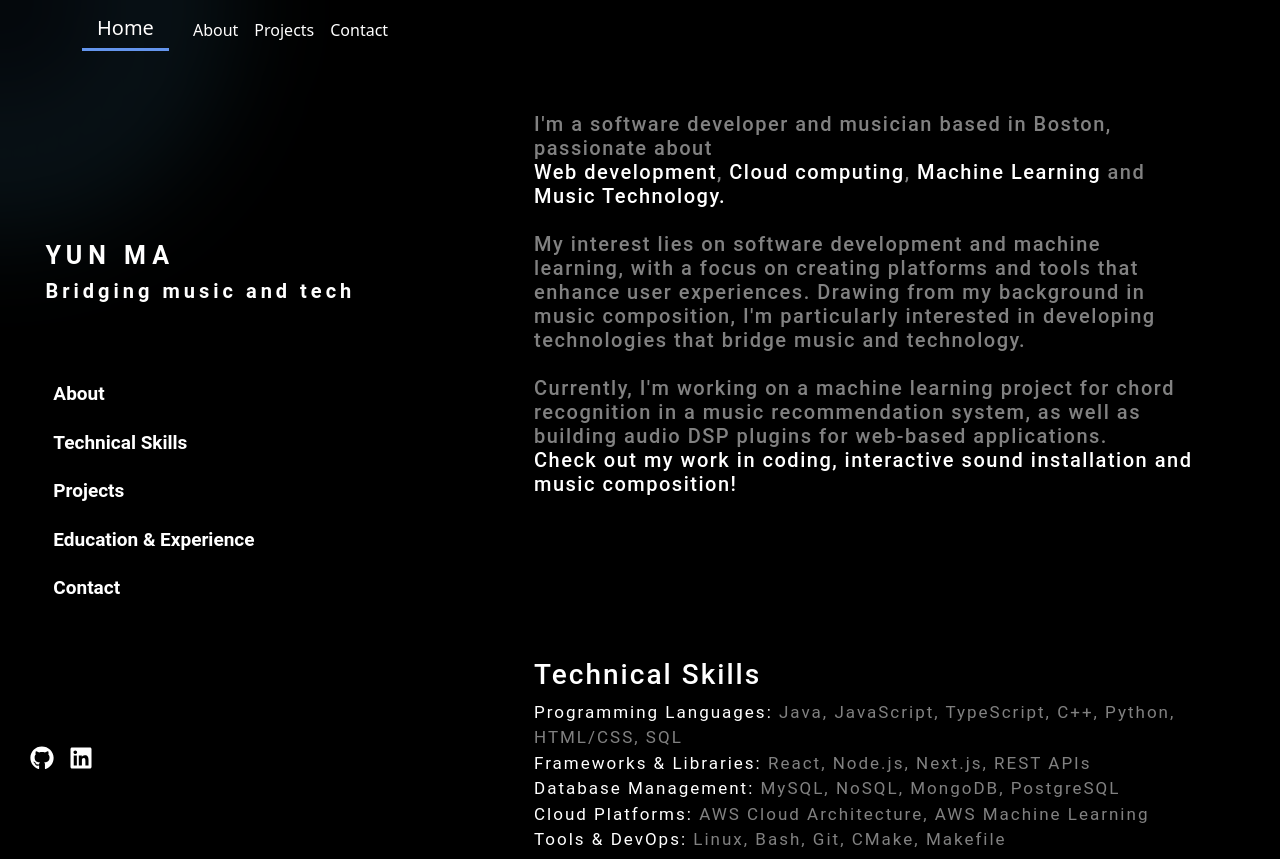
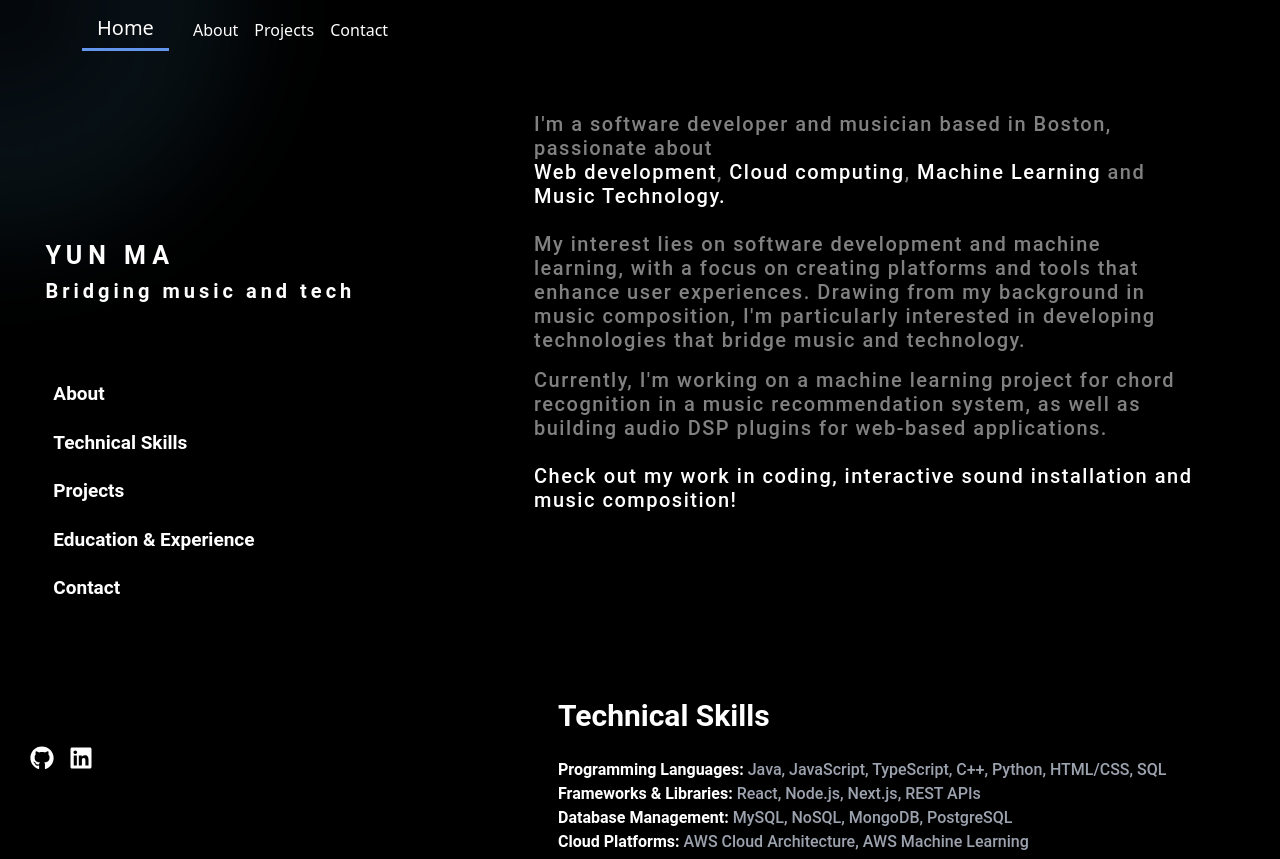
Before and after one commit to yunma-code/Personal-website, a React (Create React App) app in the folder frontend/: page / in a window 1280 px wide. Built offline with nearby package versions, Linux system fonts and the light colour scheme.

Commit message:
fix hover effect

```diff
--- a/frontend/src/components/home/contact.tsx
+++ b/frontend/src/components/home/contact.tsx
@@ -20,17 +20,17 @@ const Contact = () => {
   const handleSubmit = (e: React.FormEvent) => {
     e.preventDefault();
 
-		const form = e.target as HTMLFormElement;
+    const form = e.target as HTMLFormElement;
 
     emailjs
       .sendForm("service_15pcu43", "template_74v9w78", form, "jpI50jt1j2bQIT96E")
       .then(
         (result) => {
-					console.log(result.text);
+          console.log(result.text);
           setStatus("Message sent successfully!");
         },
         (error) => {
-					console.log(error.text);
+          console.log(error.text);
           setStatus("There was an error sending your message.");
         }
       );
@@ -38,9 +38,9 @@ const Contact = () => {
 
   return (
     <>
-      <div className="max-w-xl ml-0 mr-auto p-6 bg-gray-900 text-white rounded-lg">
+      <div className="max-w-3xl ml-0 mr-auto p-6 bg-gray-900 bg-opacity-0 hover:bg-opacity-100 transition duration-300 text-white rounded-lg">
         <h1 className="text-3xl font-semibold mb-4">Contact</h1>
-				<h2 className="text-sm"> Feel free to reach out for any inquiries or collaboration!</h2>
+        <h2 className="text-base"> Feel free to reach out for any inquiries or collaboration!</h2>
         <div className="flex gap-5 place-items-start">
         </div>
 
@@ -100,9 +100,8 @@ const Contact = () => {
 
         {status && (
           <div
-            className={`mt-4 p-4 rounded-lg ${
-              status.includes("error") ? "bg-red-500" : "bg-green-500"
-            } text-white`}
+            className={`mt-4 p-4 rounded-lg ${status.includes("error") ? "bg-red-400" : "bg-green-900"
+              } text-white`}
           >
             {status}
           </div>
--- a/frontend/src/components/home/education.tsx
+++ b/frontend/src/components/home/education.tsx
@@ -3,7 +3,7 @@ import "../../tailwind.css";
 const Education = () => {
 	return (
 		<>
-			<div className="bg-gray-900 text-white p-6 rounded-lg max-w-xl">
+			<div className="max-w-3xl ml-0 mr-auto p-6 bg-gray-900 bg-opacity-0 hover:bg-opacity-100 transition duration-300 text-white rounded-lg">
 				<div className="flex gap-5 place-items-start">
 					<p className="text-gray-400 text-sm">2023 — PRESENT
 					</p>
@@ -18,7 +18,7 @@ const Education = () => {
 				</div>
 			</div>
 			<br />
-			<div className="bg-gray-900 text-white p-6 rounded-lg max-w-xl">
+			<div className="max-w-3xl ml-0 mr-auto p-6 bg-gray-900 bg-opacity-0 hover:bg-opacity-100 transition duration-300 text-white rounded-lg">
 				<div className="flex gap-5 place-items-start">
 					<p className="text-gray-400 text-sm">2021 — 2023
 					</p>
@@ -33,7 +33,7 @@ const Education = () => {
 				</div>
 			</div>
 			<br />
-			<div className="bg-gray-800 text-white p-6 rounded-lg max-w-xl">
+			<div className="max-w-3xl ml-0 mr-auto p-6 bg-gray-900 bg-opacity-0 hover:bg-opacity-100 transition duration-300 text-white rounded-lg">
 				<div className="flex gap-5 place-items-start">
 					<p className="text-gray-400 text-sm">2021 Apr-Aug
 					</p>
--- a/frontend/src/components/home/home.css
+++ b/frontend/src/components/home/home.css
@@ -103,26 +103,8 @@
   margin-bottom: 20px;
 }
 
-.technical-text {
-  overflow-y: auto;
-  text-align: left;
-  font-size: 17px;
-  color: white;
-  overflow: visible !important;
-  color: rgba(255, 255, 255, 0.505);
-  font-family: "Roboto", sans-serif;
-  letter-spacing: 2px;
-
-}
-
-.technical-text h3 {
-  color: rgba(255, 255, 255, 0.505);
-
-}
-
-.technical-text li {
-  color: white;
-
+.intro {
+  padding-right: 8px;
 }
 
 .navigation-links {
--- a/frontend/src/components/home/home.tsx
+++ b/frontend/src/components/home/home.tsx
@@ -2,6 +2,7 @@ import Education from "./education";
 import "./home.css";
 import { FaGithub, FaLinkedin } from "react-icons/fa";
 import Contact from "./contact";
+import Technical from "./technical";
 
 const Home: React.FC = () => {
 
@@ -72,33 +73,22 @@ const Home: React.FC = () => {
 						</span>
 						<br />
 						<br />
-						<p className="mb-6">
-							My interest lies on software development and machine learning, with a focus on creating platforms and tools that enhance user experiences. Drawing from my background in music composition, I'm particularly interested in developing technologies that bridge music and technology.
+						<p className="intro">
+							My interest lies on software development and machine learning,
+							with a focus on creating platforms and tools that enhance user experiences.
+							Drawing from my background in music composition, I'm particularly interested in developing technologies that bridge music and technology.
 						</p>
-						Currently, I'm working on a machine learning project for chord recognition in a music recommendation system, as well as building audio DSP plugins for web-based applications.
-						<br />
+						Currently, I'm working on a machine learning project for chord recognition in a music
+						recommendation system, as well as building audio DSP plugins for web-based applications.
+						<br /><br />
 						<span style={{ color: "white" }}>Check out my work in coding, interactive sound installation and music composition!</span>
 
 					</h5>
 					<br />
 				</div>
 				<br /><br /><br /><br />
-				<div id="technical-skills" className="technical-text">
-					<h3>Technical Skills</h3>
-					<div><span style={{ color: "white" }}>Programming Languages: </span>
-						Java, JavaScript, TypeScript, C++, Python, HTML/CSS, SQL</div>
-					<div><span style={{ color: "white" }}>Frameworks & Libraries: </span>
-						React, Node.js, Next.js, REST APIs</div>
-					<div><span style={{ color: "white" }}>Database Management: </span>
-						MySQL, NoSQL, MongoDB, PostgreSQL</div>
-					<div><span style={{ color: "white" }}>Cloud Platforms: </span>
-						AWS Cloud Architecture, AWS Machine Learning</div>
-					<div><span style={{ color: "white" }}>Tools & DevOps: </span>
-						Linux, Bash, Git, CMake, Makefile</div>
-					<div><span style={{ color: "white" }}>Machine Learning: </span>
-						PyTorch, scikit-learn, Numpy, pandas, Matplotlib</div>
-					<div><span style={{ color: "white" }}>Audio Tools: </span>DAW, Processing, MaxMSP</div>
-				</div>
+				<Technical />
+
 
 				<div id="projects" className="projects-text">
 					<h3>Projects</h3>
--- /dev/null
+++ b/frontend/src/components/home/technical.tsx
@@ -0,0 +1,41 @@
+import "../../tailwind.css";
+
+const Technical = () => {
+	return (
+		<>
+			<div className="max-w-3xl ml-0 mr-auto p-6 bg-gray-900 bg-opacity-0 hover:bg-opacity-100 transition duration-300 text-white rounded-lg">
+				<h3 className="text-3xl font-semibold mb-4">Technical Skills</h3>
+				<div>
+					<span className="text-base font-semibold">Programming Languages: </span>
+					<span className="text-base font-medium text-gray-400">Java, JavaScript, TypeScript, C++, Python, HTML/CSS, SQL</span>
+				</div>
+				<div>
+					<span className="text-base font-semibold">Frameworks & Libraries: </span>
+					<span className="text-base font-medium text-gray-400">React, Node.js, Next.js, REST APIs</span>
+				</div>
+				<div>
+					<span className="text-base font-semibold">Database Management: </span>
+					<span className="text-base font-medium text-gray-400">MySQL, NoSQL, MongoDB, PostgreSQL</span>
+				</div>
+				<div>
+					<span className="text-base font-semibold">Cloud Platforms: </span>
+					<span className="text-base font-medium text-gray-400">AWS Cloud Architecture, AWS Machine Learning</span>
+				</div>
+				<div>
+					<span className="text-base font-semibold">Tools & DevOps: </span>
+					<span className="text-base font-medium text-gray-400">Linux, Bash, Git, CMake, Makefile</span>
+				</div>
+				<div>
+					<span className="text-base font-semibold">Machine Learning: </span>
+					<span className="text-base font-medium text-gray-400">PyTorch, scikit-learn, Numpy, pandas, Matplotlib</span>
+				</div>
+				<div>
+					<span className="text-base font-semibold">Audio Tools: </span>
+					<span className="text-base font-medium text-gray-400">DAW, Processing, MaxMSP</span>
+				</div>
+			</div>
+		</>
+	);
+}
+
+export default Technical;
```
